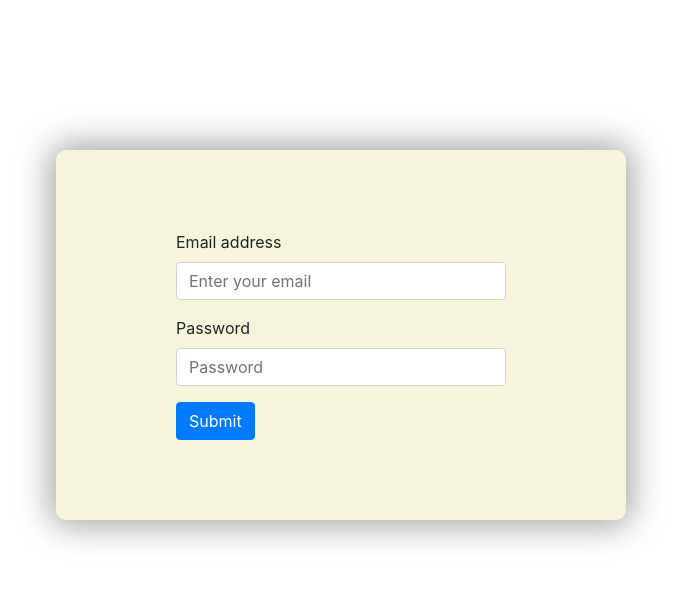
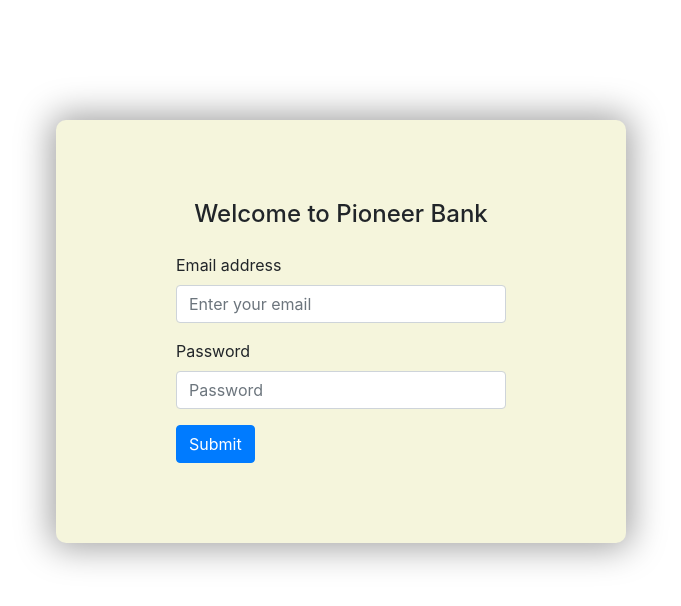
Before and after one commit to panthaacharjee/pioneer-bank, a plain HTML site: page index.html in a window 1280 px wide. Shown: the whole page, without its empty margins (299-980 px from the left). Drawn offline with nearby package versions, Linux system fonts and the light colour scheme.

Commit message:
first commit

```diff
--- a/index.html
+++ b/index.html
@@ -17,6 +17,7 @@
     <div class="container">
         <div class="row" >
             <div class="col-md-6 " id="login-form">
+                <h4 class="mb-4 text-center">Welcome to Pioneer Bank</h4>
                 <div class="form-group">
                     <label >Email address</label>
                     <input type="email" class="form-control" placeholder="Enter your email">
--- a/style.css
+++ b/style.css
@@ -1,11 +1,12 @@
 #login-form{
     display: block;
-    margin : 150px auto;
+    margin : 120px auto;
     background-color: beige;
     padding: 80px 120px;
     border-radius: 10px;
     box-shadow: 0px 0px 35px 5px rgb(161, 161, 161);
 }
+
 .box{
     height: 140px;
     border-radius: 5px;
```
